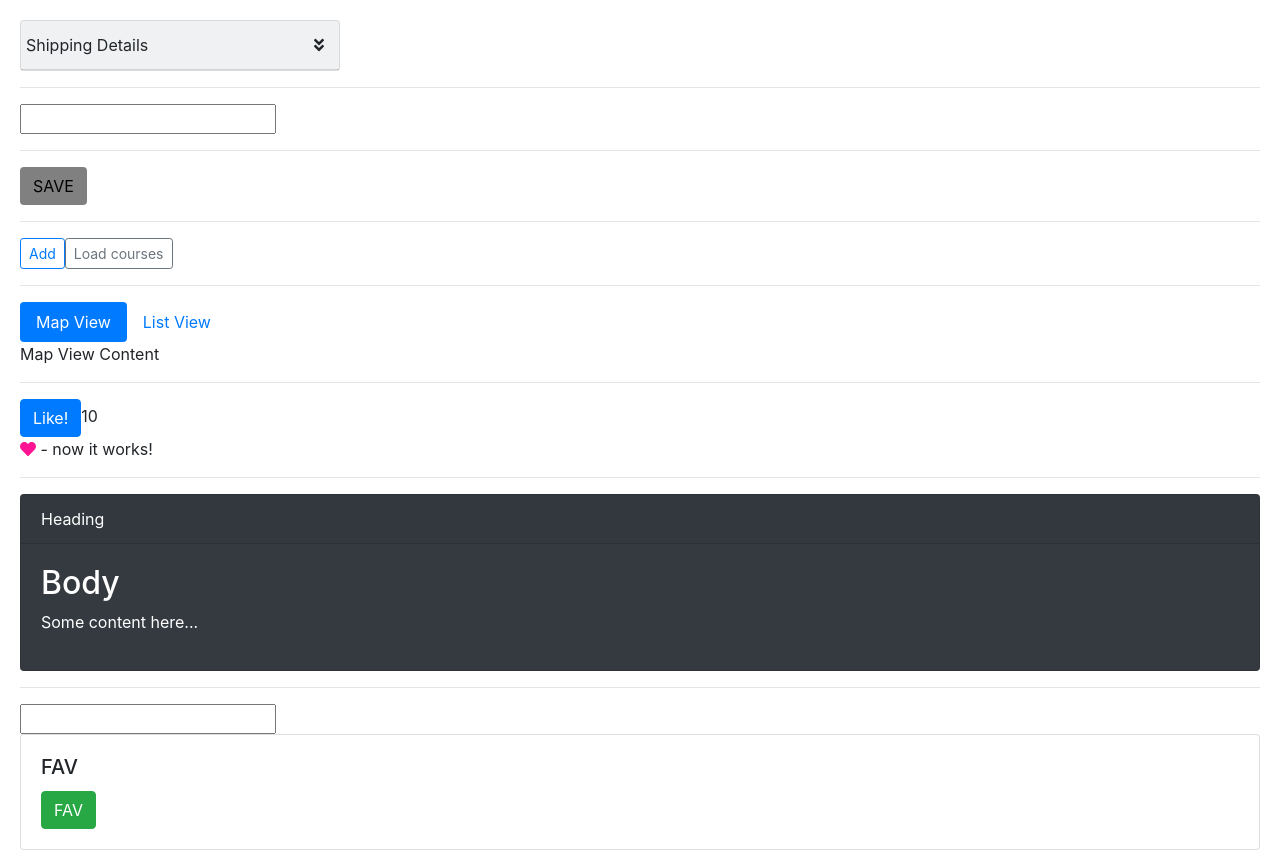
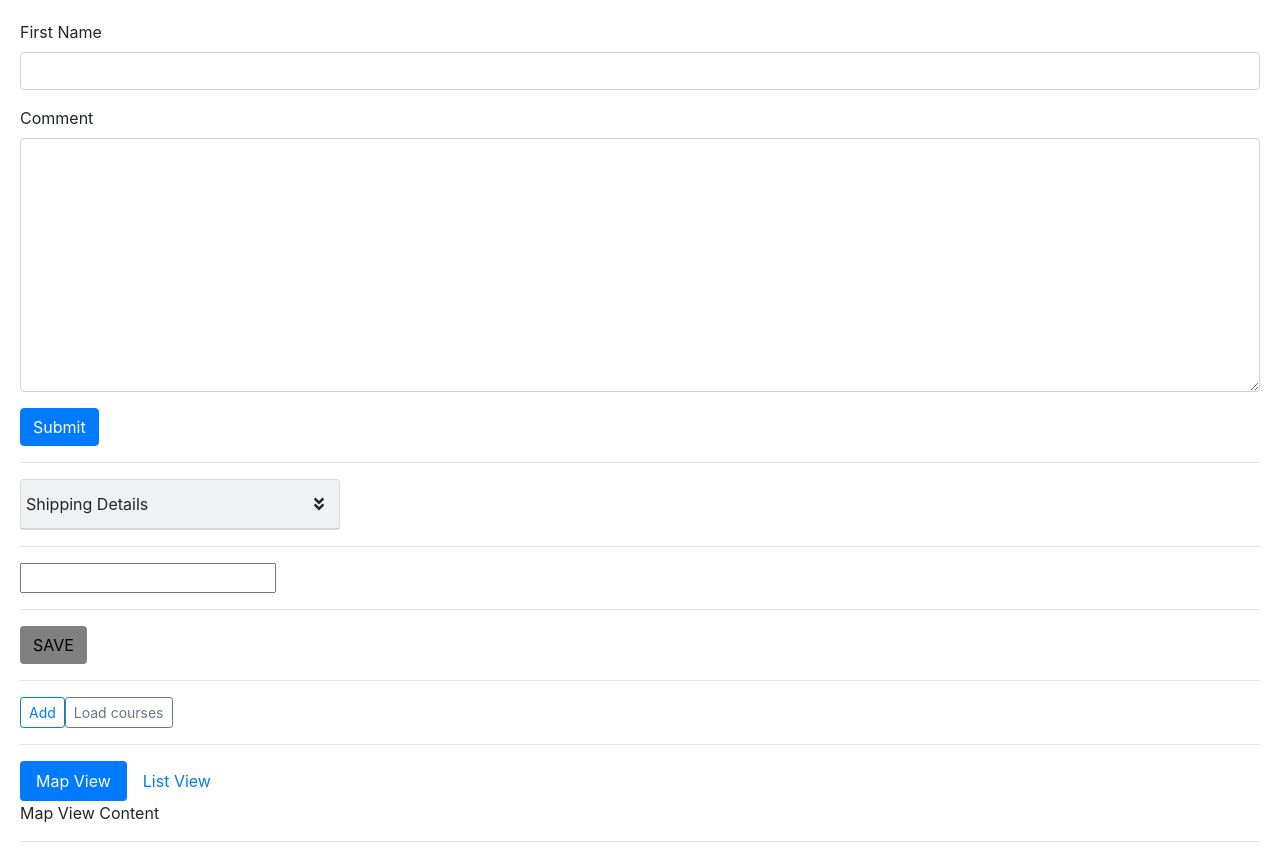
Before and after one commit to luk452/AngularDemo, an Angular app: page / in a window 1280 px wide. Shown: the top 851 px of the page. Built offline with nearby package versions, Linux system fonts and the light colour scheme.

Commit message:
Template-driven form: ngModel

```diff
--- a/src/app/app.component.html
+++ b/src/app/app.component.html
@@ -1,3 +1,6 @@
+<contact-form></contact-form>
+<hr>
+
 <zippy title="Shipping Details">
   <h5>Shipping Details Content</h5>
   <p>Qwer asdf</p>
--- a/src/app/app.module.ts
+++ b/src/app/app.module.ts
@@ -17,6 +17,7 @@
 import { Courses2Component } from './courses2/courses2.component';
 import { InputFormatDirective } from './input-format.directive';
 import { ZippyComponent } from './zippy/zippy.component';
+import { ContactFormComponent } from './contact-form/contact-form.component';
 
 
 @NgModule({
@@ -32,7 +33,8 @@
     LikeComponent,
     Courses2Component,
     InputFormatDirective,
-    ZippyComponent
+    ZippyComponent,
+    ContactFormComponent
   ],
   imports: [
     BrowserModule,
--- /dev/null
+++ b/src/app/contact-form/contact-form.component.html
@@ -0,0 +1,12 @@
+<form>
+  <div class="form-group">
+    <!-- label+input[type='text'].form-control -->
+    <label for="firstName">First Name</label>
+    <input id="firstName" type="text" class="form-control" ngModel name="firstName" #varFN="ngModel" (change)="log(varFN)">
+  </div>
+  <div class="form-group">
+    <label for="comment">Comment</label>
+    <textarea id="comment" cols="30" rows="10" class="form-control"></textarea>
+  </div>
+  <button class="btn btn-primary">Submit</button>
+</form>
--- /dev/null
+++ b/src/app/contact-form/contact-form.component.ts
@@ -0,0 +1,14 @@
+import { Component, OnInit } from '@angular/core';
+
+@Component({
+  selector: 'contact-form',
+  templateUrl: './contact-form.component.html',
+  styleUrls: ['./contact-form.component.css']
+})
+export class ContactFormComponent {
+
+  log(x) {
+    console.log(x);
+  }
+
+}
```
Also changed, not shown: src/app/contact-form/contact-form.component.css (added), 1 other file (tests, documents, lock files or other folders).
